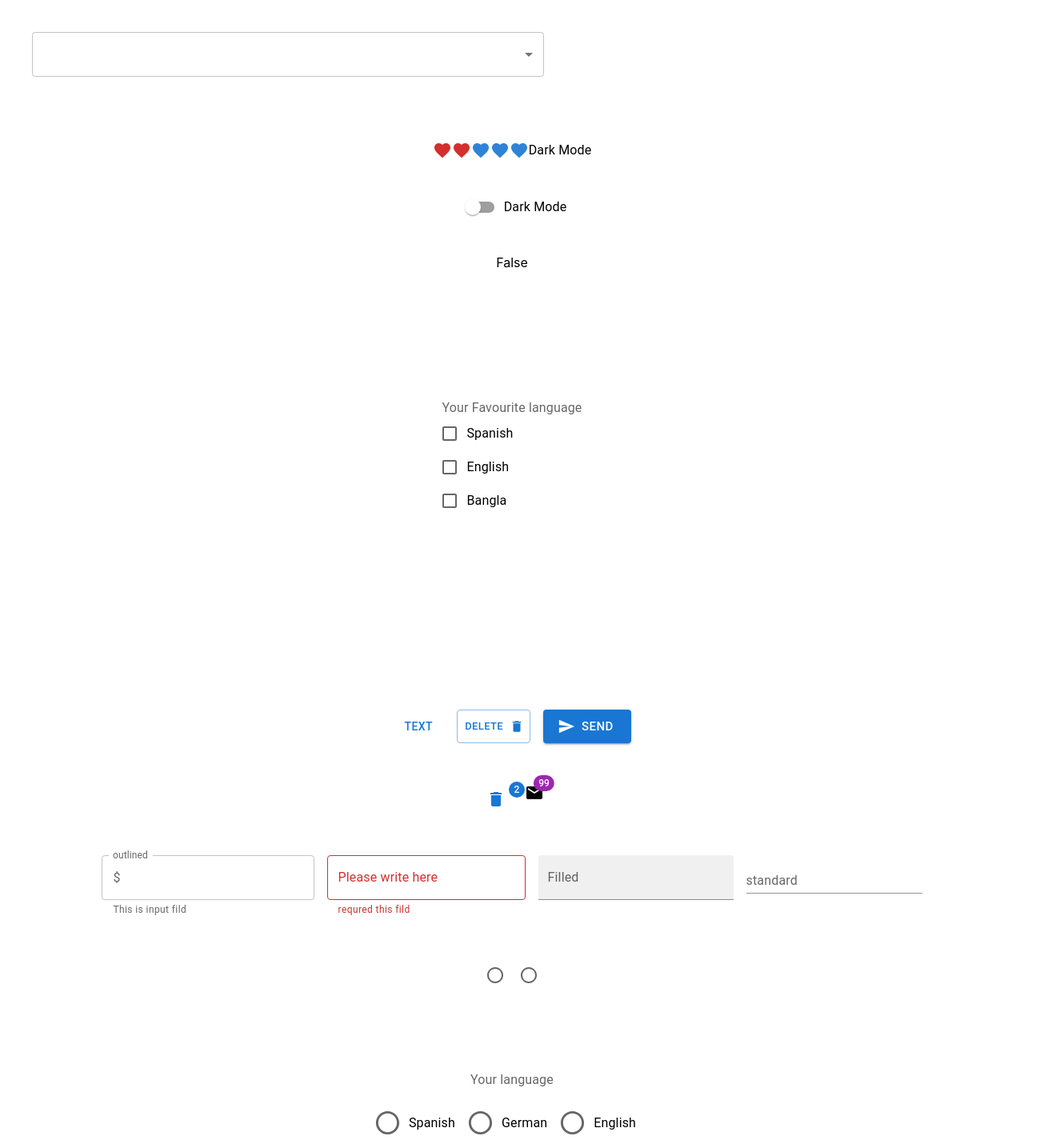
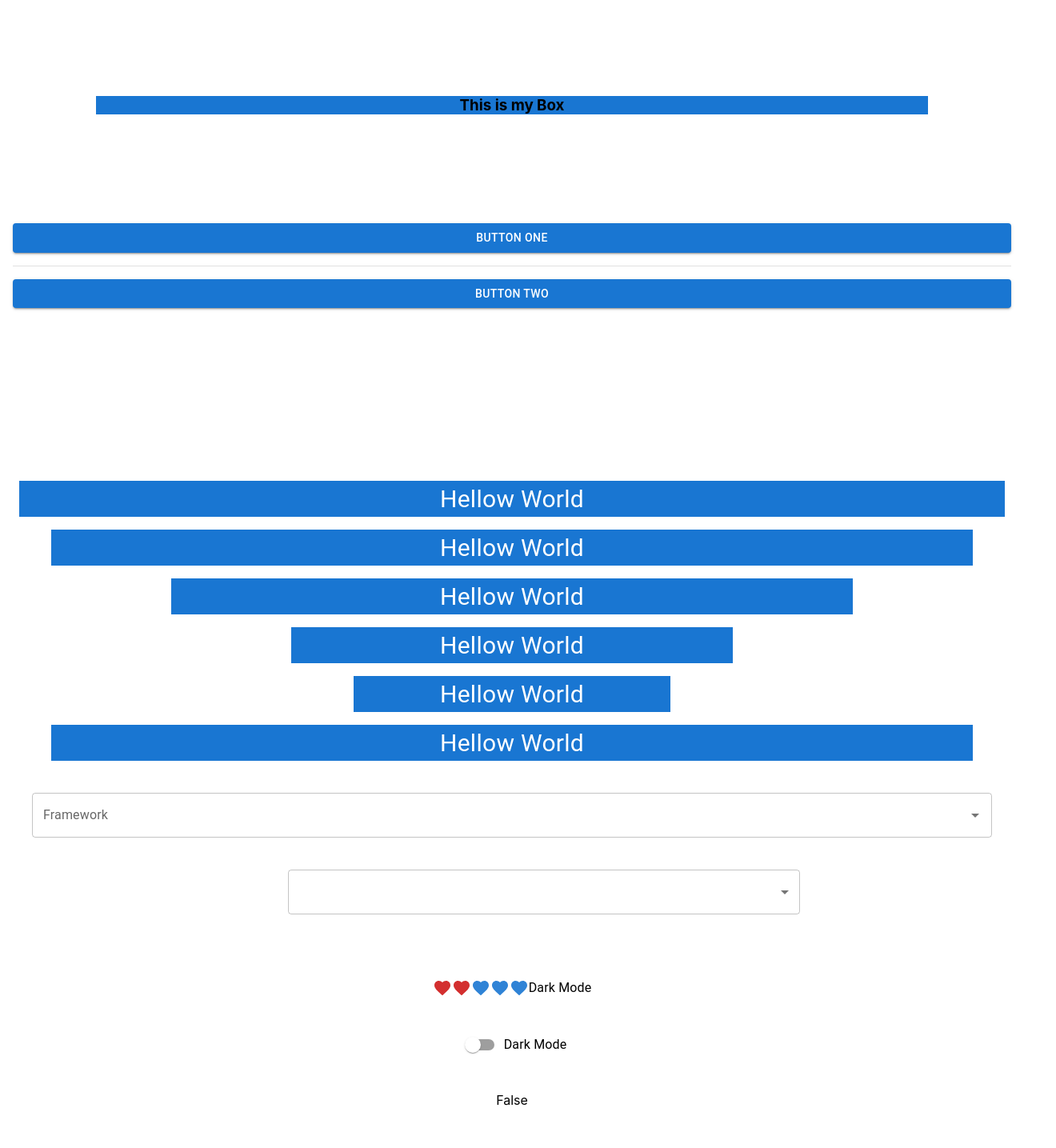
Before and after one commit to mehedihasan-swe/ReactJsComponents, a React (Create React App) app in the folder reactcomponents/: page / in a window 1280 px wide. Shown: the top 1435 px of the page at 80% size, 1320 px wide, since content can reach past the window. Built offline with nearby package versions, Linux system fonts and the light colour scheme; the HTML template or start-up script is replaced by a standard one.

Commit message:
[Style][Feat] Added Container

```diff
--- a/reactcomponents/src/App.js
+++ b/reactcomponents/src/App.js
@@ -1,10 +1,13 @@
+
 import './App.css';
 import ComButton from './components/ComButton';
+import Components from './components/Components';
 
 
 function App() {
   return (
     <div className="App">
+      <Components/>
      <ComButton/>
     </div>
   );
--- a/reactcomponents/src/components/ComButton.js
+++ b/reactcomponents/src/components/ComButton.js
@@ -1,4 +1,4 @@
-import { Badge, badgeClasses, Button, Checkbox, FormControl, FormControlLabel, FormGroup, FormLabel, IconButton, InputAdornment, MenuItem, Radio, RadioGroup, Rating, Select, Stack, Switch, TextField, Tooltip } from '@mui/material'
+import { Autocomplete, Badge, badgeClasses, Button, Checkbox, FormControl, FormControlLabel, FormGroup, FormLabel, IconButton, InputAdornment, MenuItem, Radio, RadioGroup, Rating, Select, Stack, Switch, TextField, Tooltip } from '@mui/material'
 import DeleteIcon from '@mui/icons-material/Delete';
 import SendIcon from '@mui/icons-material/Send';
 import React, { useState } from 'react'
@@ -19,7 +19,7 @@ const CartBadge = styled(Badge)`
 export default function ComButton() {
 
   const [data, setData] = useState('');
-  const [datas, setDatas] = useState('');
+  const [datas, setDatas] = useState([]);
   const [star, setStar] = useState(2);
   const [radData, setradData] = useState('')
   const [language, setLanguage] = useState([]);
@@ -33,27 +33,48 @@ export default function ComButton() {
     }
   }
   const selectChange = (event) => {
-    const {
-      target: { value },
-    } = event;
-
+    // const { target: { value } } = event;
+    const value = event.target.value;
     setDatas(typeof value === 'string' ? value.split(',') : value);
   };
-
-
+  const [values, setValues] = useState(null);
+  const options = ['React', 'Vue', 'Angular'];
   return (
     <>
 
+      <Stack direction="row" spacing={2} justifyContent="center" margin={5}>
+        <Autocomplete sx={{ width: '100%' }}
+          value={values}
+          onChange={(event, newValue) => {
+            setValues(newValue)
 
-      <Stack direction="row" spacing={2} justifyContent="center" margin={5} sx={{ width: '50%' }}>
-        <Select label="language" value={datas} onChange={selectChange} fullWidth>
+            console.log('event:', event);       // DOM Event
+            console.log('newValue:', newValue); // সিলেক্ট করা মান
+          }}
+          options={options}
+          renderInput={(params) => <TextField {...params} label="Framework" />}
+        />
+      </Stack>
+      <Stack direction="row" spacing={2} justifyContent="center" margin={5} sx={{
+        width: '100%', display: 'flex',
+        justifyContent: 'center',
+        alignItems: 'center'
+      }}>
+        <Select label="language" value={datas} onChange={selectChange} multiple
+          fullWidth sx={{
+            width: '50%', display: 'flex',
+            justifyContent: 'center',
+            alignItems: 'center'
+          }}>
           <MenuItem value="Spanish">Spanish</MenuItem>
           <MenuItem value="English">English</MenuItem>
           <MenuItem value="French">French</MenuItem>
         </Select>
       </Stack>
+
+
       <Stack direction="row" spacing={2} justifyContent="center" margin={5} sx={{ width: '50%' }}>
-      {datas}
+        {datas}
       </Stack>
 
       <Stack direction="row" spacing={2} justifyContent="center" margin={5}>
--- /dev/null
+++ b/reactcomponents/src/components/Components.js
@@ -0,0 +1,44 @@
+import { Box, Button, Divider, Typography } from '@mui/material'
+import { Container, Stack } from '@mui/system'
+import React from 'react'
+
+export default function Components() {
+    return (
+        <>
+            <Box sx={{
+                margin: "120px", display: "block", '&:hover': {
+                    backgroundColor: "secondary.main",
+                },
+            }} component='h3' bgcolor="primary.main"> This is my Box </Box>
+
+
+            <Stack direction="column" spacing={2} p={2} divider=<Divider orientation='horizontal' flexItem /> >
+                <Button variant="contained" bgcolor="primary.main">Button one</Button>
+                <Button variant="contained" bgcolor="primary.main">Button two</Button>
+            </Stack>
+
+
+            <Container maxWidth="xl">
+                <Typography fontFamily={700} fontSize={30} mb={2} mt="200px" bgcolor="primary.main" color='#fff'>Hellow World</Typography>
+            </Container>
+
+            <Container maxWidth="lg">
+                <Typography fontFamily={700} fontSize={30} mb={2} bgcolor="primary.main" color='#fff'>Hellow World</Typography>
+            </Container>
+
+            <Container maxWidth="md">
+              <Typography fontFamily={700} fontSize={30} mb={2} bgcolor="primary.main" color='#fff'>Hellow World</Typography>
+           </Container>
+              <Container maxWidth="sm">
+              <Typography fontFamily={700} fontSize={30} mb={2}  bgcolor="primary.main" color='#fff'>Hellow World</Typography>
+           </Container>
+              <Container maxWidth="xs">
+              <Typography fontFamily={700} fontSize={30} mb={2}  bgcolor="primary.main" color='#fff'>Hellow World</Typography>
+           </Container>
+              <Container fixed>
+              <Typography fontFamily={700} fontSize={30} mb={2}  bgcolor="primary.main" color='#fff'>Hellow World</Typography>
+           </Container>
+
+        </>
+    )
+}
```
